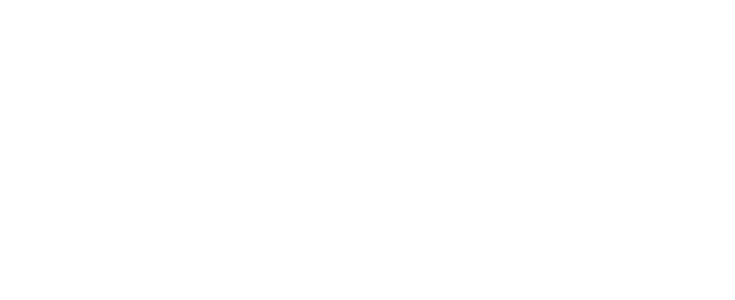
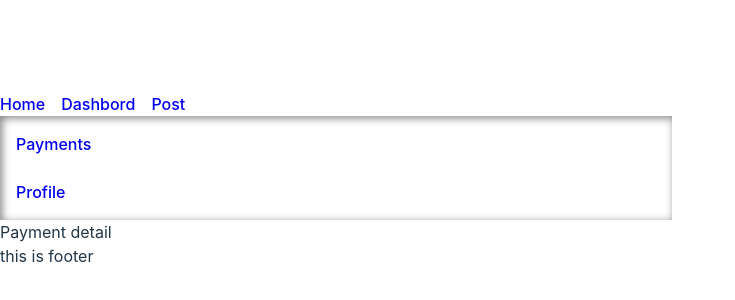
Before and after one commit to Ciakn/react-router-example, a React (Vite) app: page /dashbord in a window 1280 px wide. Before the commit this address had no page. Shown: the part 220-520 px from the top of the page, without its empty margins (0-735 px from the left). Built offline with nearby package versions, Linux system fonts and the light colour scheme; the HTML template or start-up script is replaced by a standard one.

Commit message:
developing dashbord outlets and routes

```diff
--- a/src/App.jsx
+++ b/src/App.jsx
@@ -4,14 +4,21 @@
 import DashbordPage from "./pages/DashbordPage";
 import PostPage from "./pages/PostPage";
 import Layout from "./pages/Layout";
+import Payment from "./components/Payment";
+import Profile from "./components/Profile";
 
 function App() {
   return (
     <>
       <Routes>
-        <Route path="/app" element={<Layout/>}>
-          <Route  index element={<HomePage />} />
-          <Route path="dashbord" element={<DashbordPage />} />
+        <Route path="/" element={<Layout />}>
+          <Route index element={<HomePage />} />
+          <Route path="dashbord" element={<DashbordPage />}>
+            <Route index element={<Payment />} />
+            <Route path="payments" element={<Payment />} />
+
+            <Route path="profile" element={<Profile />} />
+          </Route>
           <Route path="post" element={<PostPage />} />
         </Route>
       </Routes>
--- a/src/components/Navbar.jsx
+++ b/src/components/Navbar.jsx
@@ -4,7 +4,7 @@
 function Navbar() {
   return (
     <div className="nav">
-      <NavLink end  to="/app">Home</NavLink>
+      <NavLink end  to="/">Home</NavLink>
 
       <NavLink to="Dashbord">Dashbord</NavLink>
 
--- a/src/components/Payment.jsx
+++ b/src/components/Payment.jsx
@@ -2,7 +2,7 @@
 
 function Payment() {
   return (
-    <div>Payment</div>
+    <div>Payment detail</div>
   )
 }
 
--- a/src/pages/DashbordPage.jsx
+++ b/src/pages/DashbordPage.jsx
@@ -1,5 +1,5 @@
 import React from "react";
-import { NavLink } from "react-router-dom";
+import { NavLink, Outlet } from "react-router-dom";
 
 function DashbordPage() {
   return (
@@ -9,6 +9,7 @@
           <NavLink to="payments">Payments</NavLink>
           <NavLink to="profile">Profile</NavLink>
         </div>
+        <Outlet />
       </div>
     </div>
   );
```
